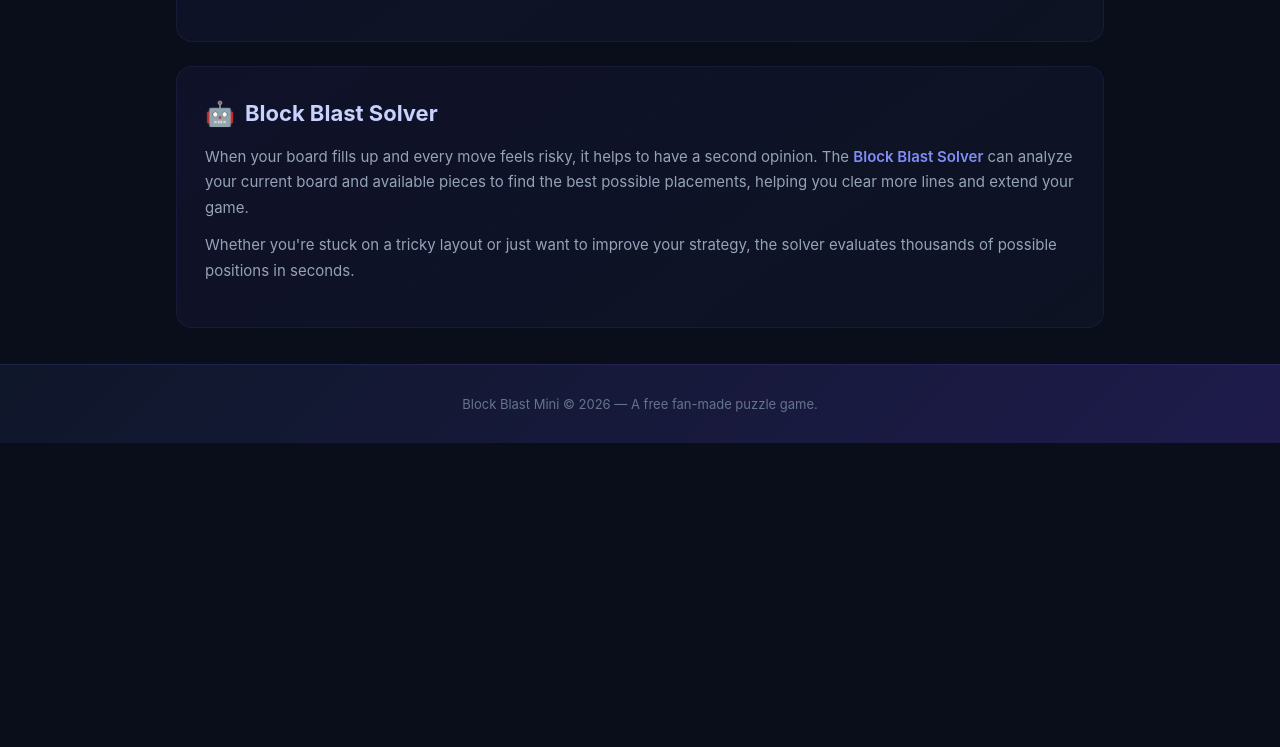
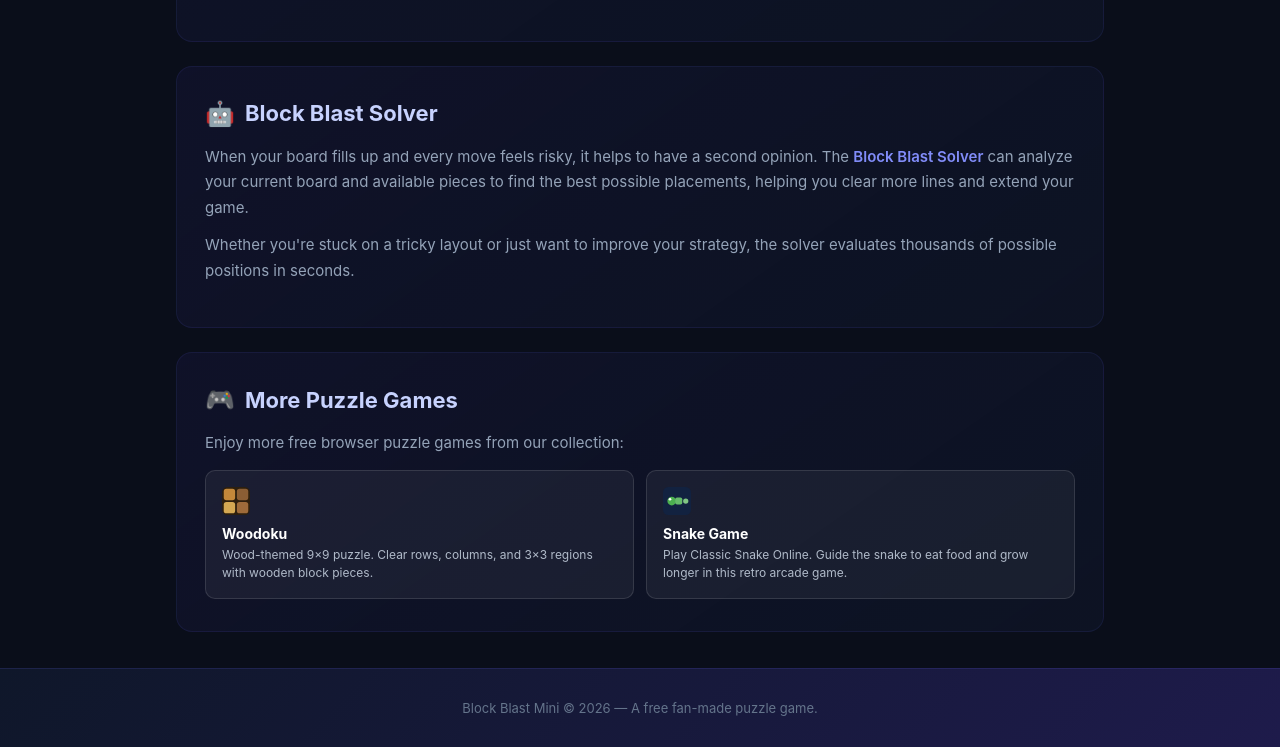
Before and after one commit to puzzlemindgames/blockblastonline, a plain HTML site: page index.html in a window 1280 px wide. Shown: the part 1354-2101 px from the top of the page. Before the commit the page ends 1797 px from the top, so only its background shows below. Drawn offline with Linux system fonts and the light colour scheme.

Commit message:
Add Woodoku and Snake game cross-linking cards

```diff
--- a/index.html
+++ b/index.html
@@ -581,6 +581,50 @@
             .content-section {
                 padding: 24px 18px;
             }
+
+            .game-cards {
+                flex-direction: column;
+            }
+        }
+
+        /* Game Cards */
+        .game-cards {
+            display: flex;
+            gap: 12px;
+            margin-top: 14px;
+        }
+
+        .game-card {
+            flex: 1;
+            background: rgba(255, 255, 255, 0.05);
+            border: 1px solid rgba(255, 255, 255, 0.12);
+            border-radius: 10px;
+            padding: 16px;
+            text-decoration: none !important;
+            display: block;
+            transition: border-color .2s, transform .15s, box-shadow .2s;
+        }
+
+        .game-card:hover {
+            border-color: rgba(255, 255, 255, 0.3);
+            transform: translateY(-2px);
+            box-shadow: 0 4px 16px rgba(0, 0, 0, 0.3);
+            text-decoration: none !important;
+        }
+
+        .game-card .card-title {
+            color: #ffffff;
+            font-weight: 700;
+            font-size: 14px;
+            margin-bottom: 4px;
+            display: block;
+        }
+
+        .game-card .card-desc {
+            color: #b0bac9;
+            font-size: 12px;
+            line-height: 1.5;
+            display: block;
         }
 
         /* Drag ghost hidden */
@@ -676,6 +720,24 @@
             <p>
                 Whether you're stuck on a tricky layout or just want to improve your strategy, the solver evaluates thousands of possible positions in seconds.
             </p>
+        </section>
+
+        <!-- ===== CONTENT: MORE GAMES ===== -->
+        <section class="content-section">
+            <h2><span class="icon">🎮</span> More Puzzle Games</h2>
+            <p>Enjoy more free browser puzzle games from our collection:</p>
+            <div class="game-cards">
+                <a href="https://puzzlemindgames.github.io/woodoku/" class="game-card">
+                    <svg width="28" height="28" viewBox="0 0 32 32" style="margin-bottom:6px;"><rect width="32" height="32" rx="6" fill="#2d1f0e"/><rect x="2" y="2" width="13" height="13" rx="3" fill="#c4883a"/><rect x="17" y="2" width="13" height="13" rx="3" fill="#8b5e34"/><rect x="2" y="17" width="13" height="13" rx="3" fill="#d4a853"/><rect x="17" y="17" width="13" height="13" rx="3" fill="#9e6b3a"/></svg>
+                    <span class="card-title">Woodoku</span>
+                    <span class="card-desc">Wood-themed 9×9 puzzle. Clear rows, columns, and 3×3 regions with wooden block pieces.</span>
+                </a>
+                <a href="https://puzzlemindgames.github.io/snake-game/" class="game-card">
+                    <svg width="28" height="28" viewBox="0 0 32 32" style="margin-bottom:6px;"><rect width="32" height="32" rx="6" fill="#122240"/><circle cx="10" cy="16" r="5" fill="#4caf50"/><rect x="14" y="12" width="8" height="8" rx="2" fill="#66bb6a"/><circle cx="26" cy="16" r="3" fill="#81c784"/><circle cx="8" cy="14" r="1.5" fill="#fff"/></svg>
+                    <span class="card-title">Snake Game</span>
+                    <span class="card-desc">Play Classic Snake Online. Guide the snake to eat food and grow longer in this retro arcade game.</span>
+                </a>
+            </div>
         </section>
 
     </main>
```
